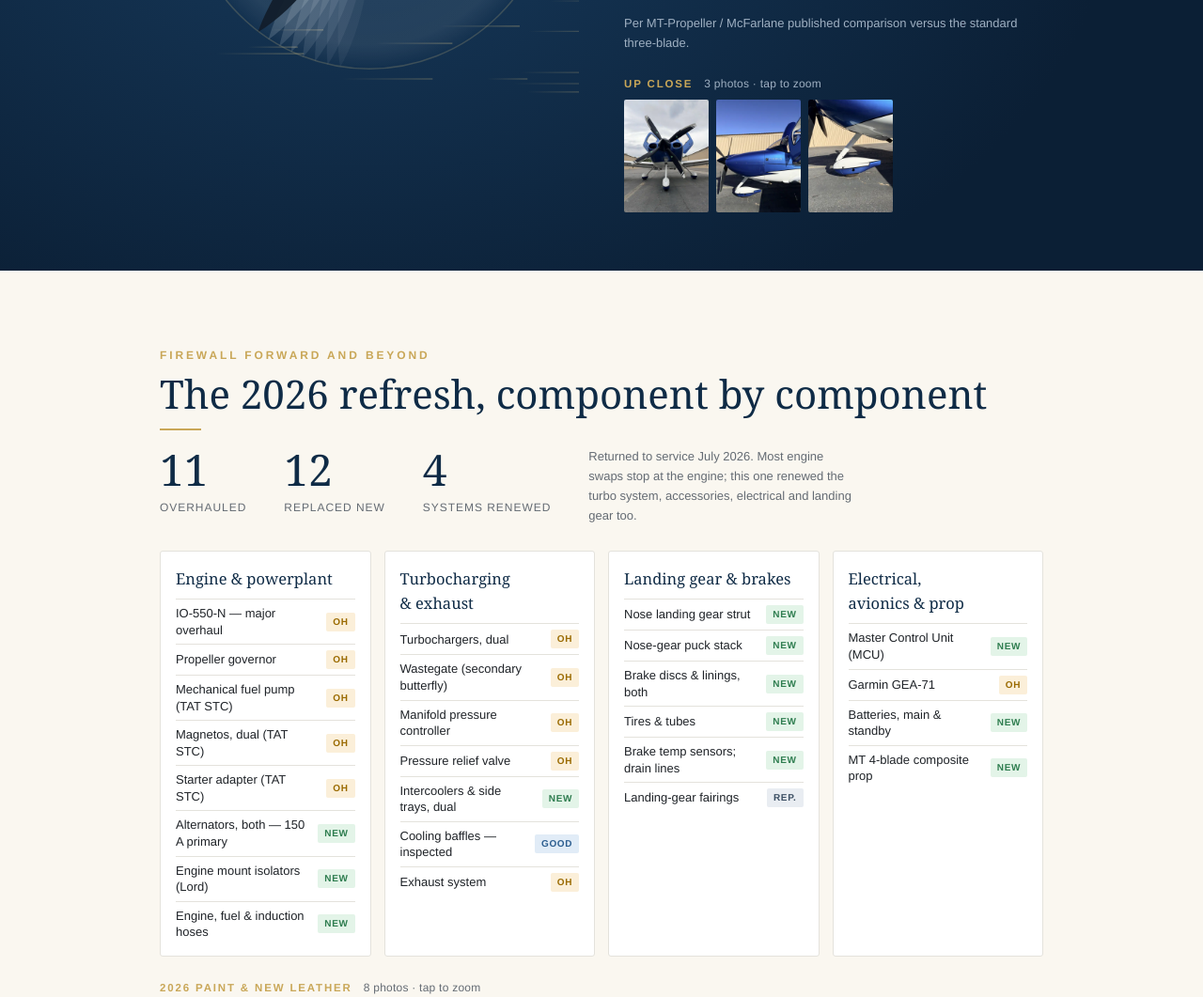
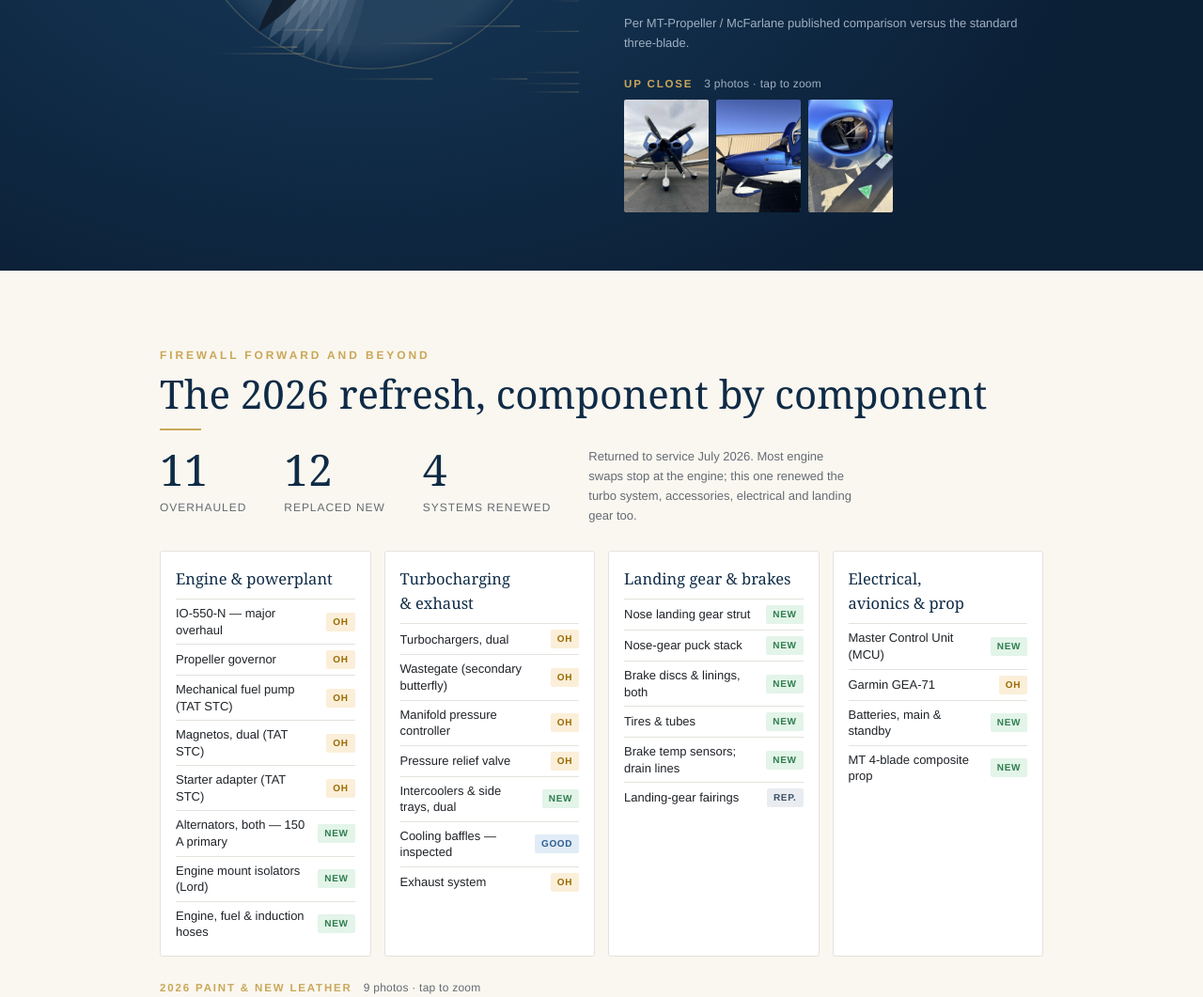
Before and after one commit to tevanrobin/hangar150-site, a plain HTML site: page N325CL/index.html in a window 1280 px wide. Shown: the part 4563-5624 px from the top of the page at 94% size. Drawn offline with nearby package versions, Linux system fonts and the light colour scheme; animation ran at ten frames a second.

Commit message:
Prop strip: MT blade close-up replaces nose-gear shot; nose gear moves to Refresh

```diff
--- a/N325CL/index.html
+++ b/N325CL/index.html
@@ -988,7 +988,7 @@ requestAnimationFrame(frame);
 
 
 /* ================= photos woven through the story + film + zoom viewer ================= */
-const SETS={"exterior":{"label":"Exterior","p":[["8208",2560,1920,"Exterior"],["8223",2560,1920,"Exterior"],["8221",2560,1920,"Exterior"],["8220",2560,1920,"Exterior"],["8209",2560,1920,"Exterior"],["8210",2560,1920,"Exterior"],["8222",2560,1920,"Exterior"]]},"prop":{"label":"Nose & prop","p":[["8229",1920,2560,"Nose & prop"],["8121",1920,2560,"Nose & prop"],["8123",1920,2560,"New nose gear"]]},"refresh":{"label":"Paint & cabin","p":[["8118",2560,1920,"2026 paint"],["8116",1920,2560,"2026 paint"],["8242",1920,2560,"Black Italian leather"],["8236",2560,1920,"Black Italian leather"],["8136",2560,1920,"Black Italian leather"],["8137",2560,1920,"Black Italian leather"],["8180",2560,1920,"Black Italian leather"],["8157",2560,1920,"Baggage"]]},"cockpit":{"label":"Cockpit & panel","p":[["8158",2560,1920,"Cockpit & panel"],["8159",2560,1920,"Cockpit & panel"],["8239",1920,2560,"Cockpit & panel"],["8238",1920,2560,"Cockpit & panel"],["8231",1920,2560,"Cockpit & panel"],["8148",2560,1920,"Hobbs & flight meter"]]}};
+const SETS={"exterior":{"label":"Exterior","p":[["8208",2560,1920,"Exterior"],["8223",2560,1920,"Exterior"],["8221",2560,1920,"Exterior"],["8220",2560,1920,"Exterior"],["8209",2560,1920,"Exterior"],["8210",2560,1920,"Exterior"],["8222",2560,1920,"Exterior"]]},"prop":{"label":"Nose & prop","p":[["8229",1920,2560,"Nose & prop"],["8121",1920,2560,"Nose & prop"],["8125",1920,2560,"MT 4-blade, up close"]]},"refresh":{"label":"Paint & cabin","p":[["8118",2560,1920,"2026 paint"],["8116",1920,2560,"2026 paint"],["8123",1920,2560,"New nose gear (2026)"],["8242",1920,2560,"Black Italian leather"],["8236",2560,1920,"Black Italian leather"],["8136",2560,1920,"Black Italian leather"],["8137",2560,1920,"Black Italian leather"],["8180",2560,1920,"Black Italian leather"],["8157",2560,1920,"Baggage"]]},"cockpit":{"label":"Cockpit & panel","p":[["8158",2560,1920,"Cockpit & panel"],["8159",2560,1920,"Cockpit & panel"],["8239",1920,2560,"Cockpit & panel"],["8238",1920,2560,"Cockpit & panel"],["8231",1920,2560,"Cockpit & panel"],["8148",2560,1920,"Hobbs & flight meter"]]}};
 (()=>{
   const thumb=(id,i,cls='',extra='')=>{ const [n,w,h]=SETS[id].p[i]; return `<button class="ph ${cls}" type="button" data-set="${id}" data-i="${i}" aria-label="${SETS[id].p[i][3]}, photo ${i+1} of ${SETS[id].p.length}"${extra}><img loading="lazy" decoding="async" src="photos/${n}${cls.includes('m0')?'':'-t'}.webp" alt="" width="${w}" height="${h}">`; };
   const loop=(name,label,t,vid)=>`<div class="ph vid ${name==='walk'?'mv':''}" role="button" tabindex="0" data-film="${t}"${vid?` data-video="${vid}"`:''} aria-label="${label}"><video muted loop playsinline preload="none" poster="loop-${name}.webp" data-src="loop-${name}.mp4"></video><span class="tag"><svg viewBox=\"0 0 12 12\" fill=\"currentColor\"><path d=\"M3 1.5v9l7.5-4.5z\"/></svg>${label}</span></div>`;
```
Also changed, not shown: N325CL/photos/8125-t.webp (added), N325CL/photos/8125.webp (added).
